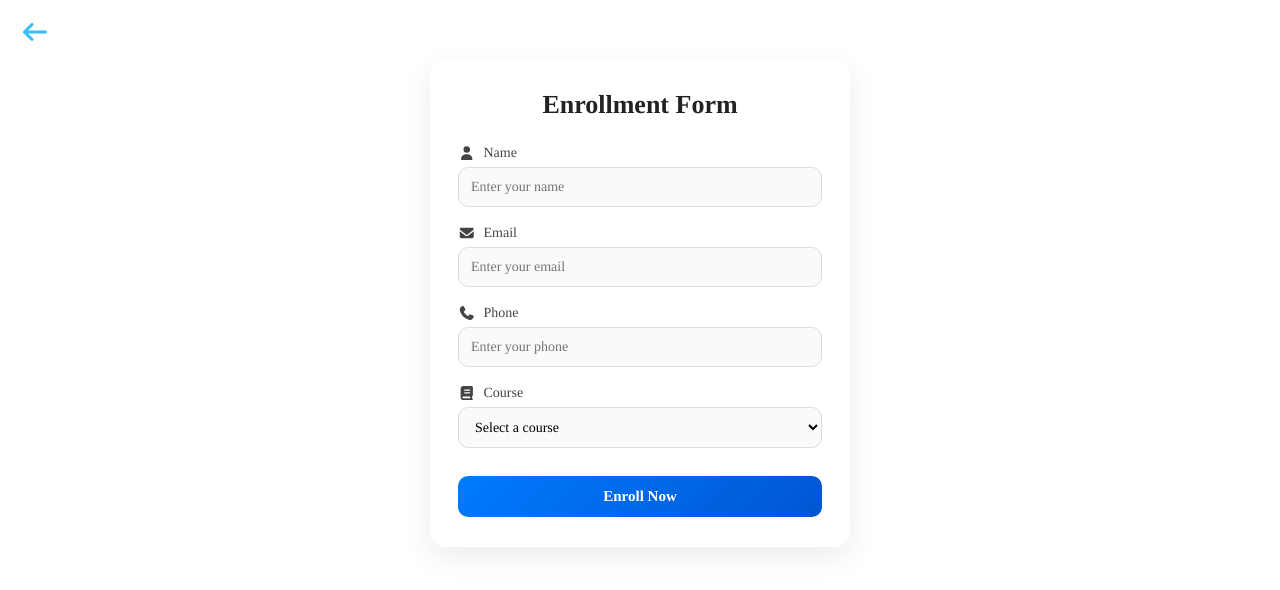
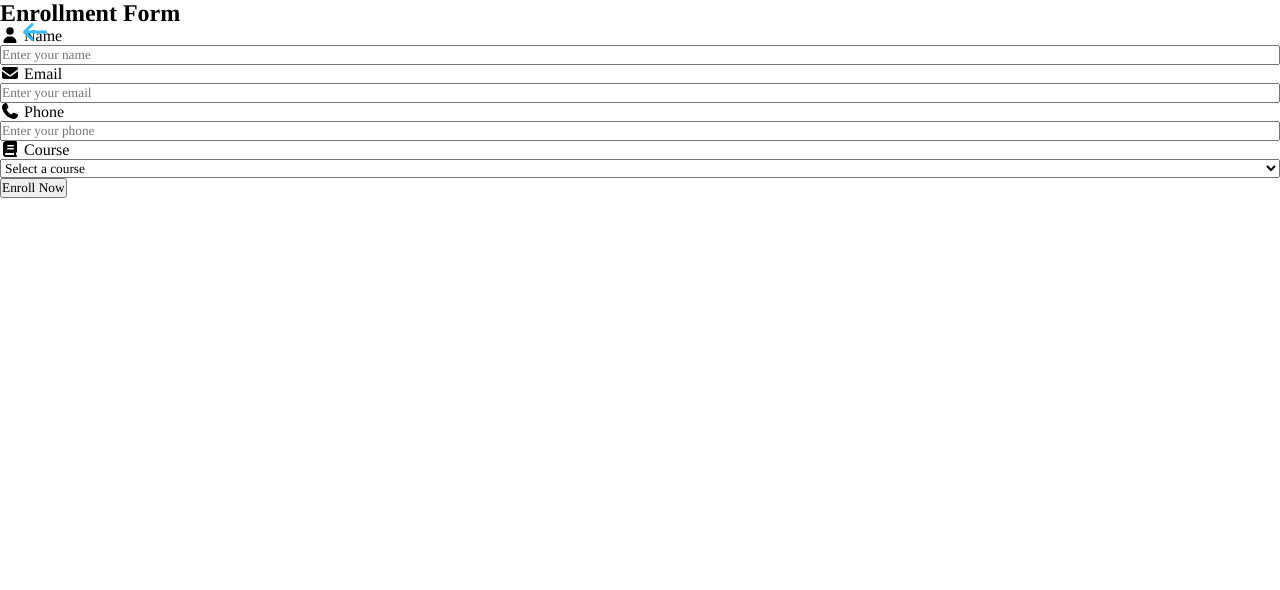
Before and after one commit to ShaniBhai786/uniSoftpvt, a React (Vite) app in the folder client/: page /enrollment-from in a window 1280 px wide. Shown: the top 590 px of the page. Built offline with nearby package versions, Linux system fonts and the light colour scheme; a web font is replaced by a local one.

Commit message:
Remove unused form styles from App.css

```diff
--- a/client/src/App.css
+++ b/client/src/App.css
@@ -1212,117 +1212,3 @@ html {
   color: #cbd5e1;
   line-height: 1.6;
 }
-
-
-
-/* Container */
-.form-container {
-  max-width: 420px;
-  margin: 60px auto;
-  padding: 30px 28px;
-  background: #ffffff;
-  border-radius: 16px;
-  box-shadow: 0 10px 30px rgba(0, 0, 0, 0.08);
-  font-family: "Segoe UI", Tahoma, Geneva, Verdana, sans-serif;
-  transition: 0.3s ease;
-}
-
-.form-container:hover {
-  transform: translateY(-3px);
-}
-
-/* Heading */
-.form-container h2 {
-  text-align: center;
-  margin-bottom: 25px;
-  font-size: 26px;
-  font-weight: 600;
-  color: #222;
-}
-
-/* Form */
-.form {
-  display: flex;
-  flex-direction: column;
-}
-
-/* Form Group */
-.form-group {
-  margin-bottom: 18px;
-}
-
-/* Label */
-.form-group label {
-  display: flex;
-  align-items: center;
-  gap: 8px;
-  font-size: 14px;
-  font-weight: 500;
-  color: #444;
-  margin-bottom: 6px;
-}
-
-/* Inputs & Select */
-.form-group input,
-.form-group select {
-  width: 100%;
-  padding: 11px 12px;
-  border-radius: 10px;
-  border: 1px solid #ddd;
-  font-size: 14px;
-  outline: none;
-  transition: all 0.25s ease;
-  background: #fafafa;
-}
-
-/* Focus Effect */
-.form-group input:focus,
-.form-group select:focus {
-  border-color: #007bff;
-  background: #fff;
-  box-shadow: 0 0 0 3px rgba(0, 123, 255, 0.1);
-}
-
-/* Error Message */
-.error {
-  color: #e63946;
-  font-size: 12px;
-  margin-top: 5px;
-}
-
-/* Button */
-button {
-  margin-top: 10px;
-  padding: 12px;
-  border-radius: 10px;
-  border: none;
-  background: linear-gradient(135deg, #007bff, #0056d2);
-  color: #fff;
-  font-size: 15px;
-  font-weight: 600;
-  cursor: pointer;
-  transition: all 0.3s ease;
-}
-
-/* Button Hover */
-button:hover {
-  background: linear-gradient(135deg, #0056d2, #003f9e);
-  transform: translateY(-1px);
-}
-
-/* Button Active */
-button:active {
-  transform: scale(0.98);
-}
-
-/* Responsive */
-@media (max-width: 480px) {
-  .form-container {
-    margin: 20px;
-    padding: 20px;
-  }
-
-  .form-container h2 {
-    font-size: 22px;
-  }
-}
```
